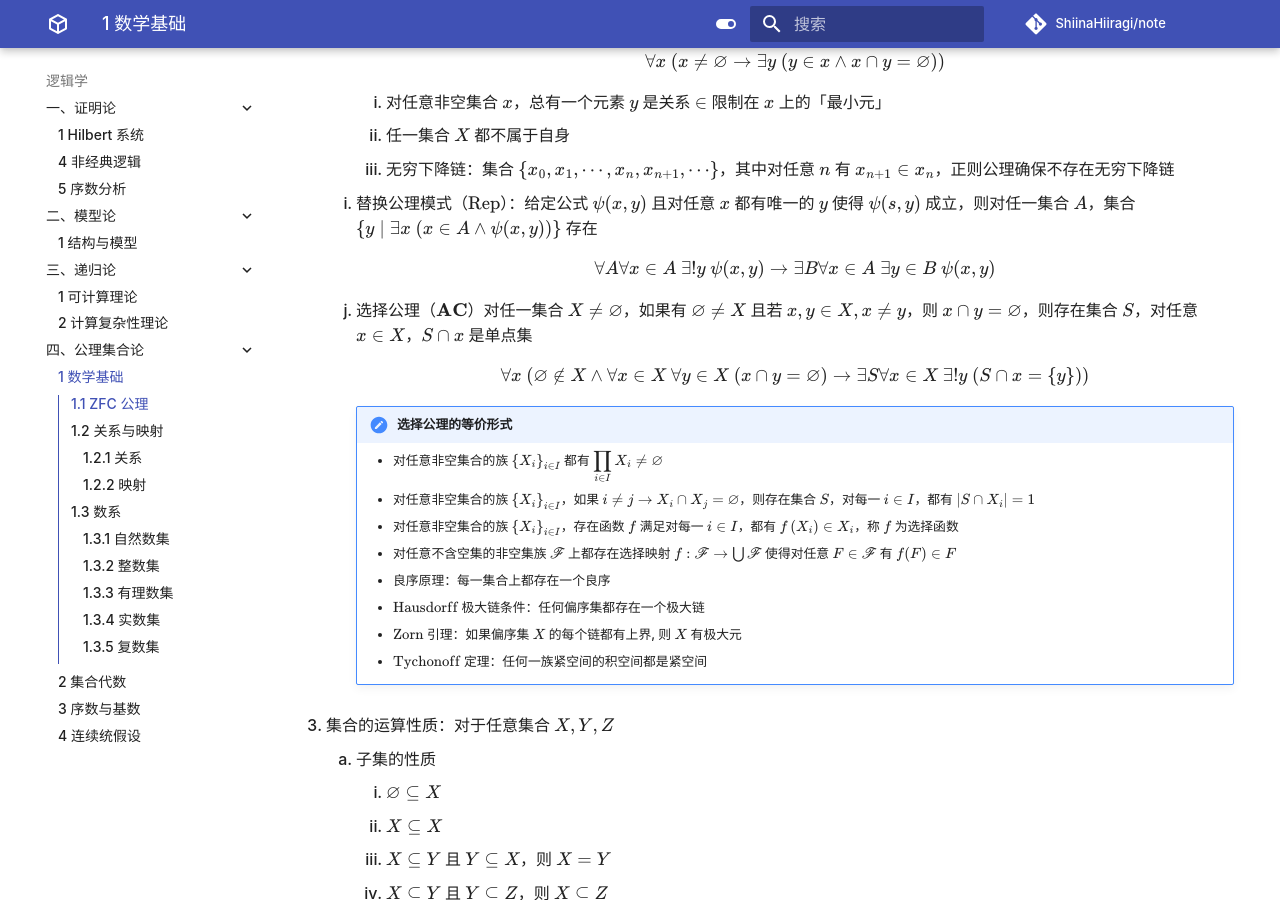
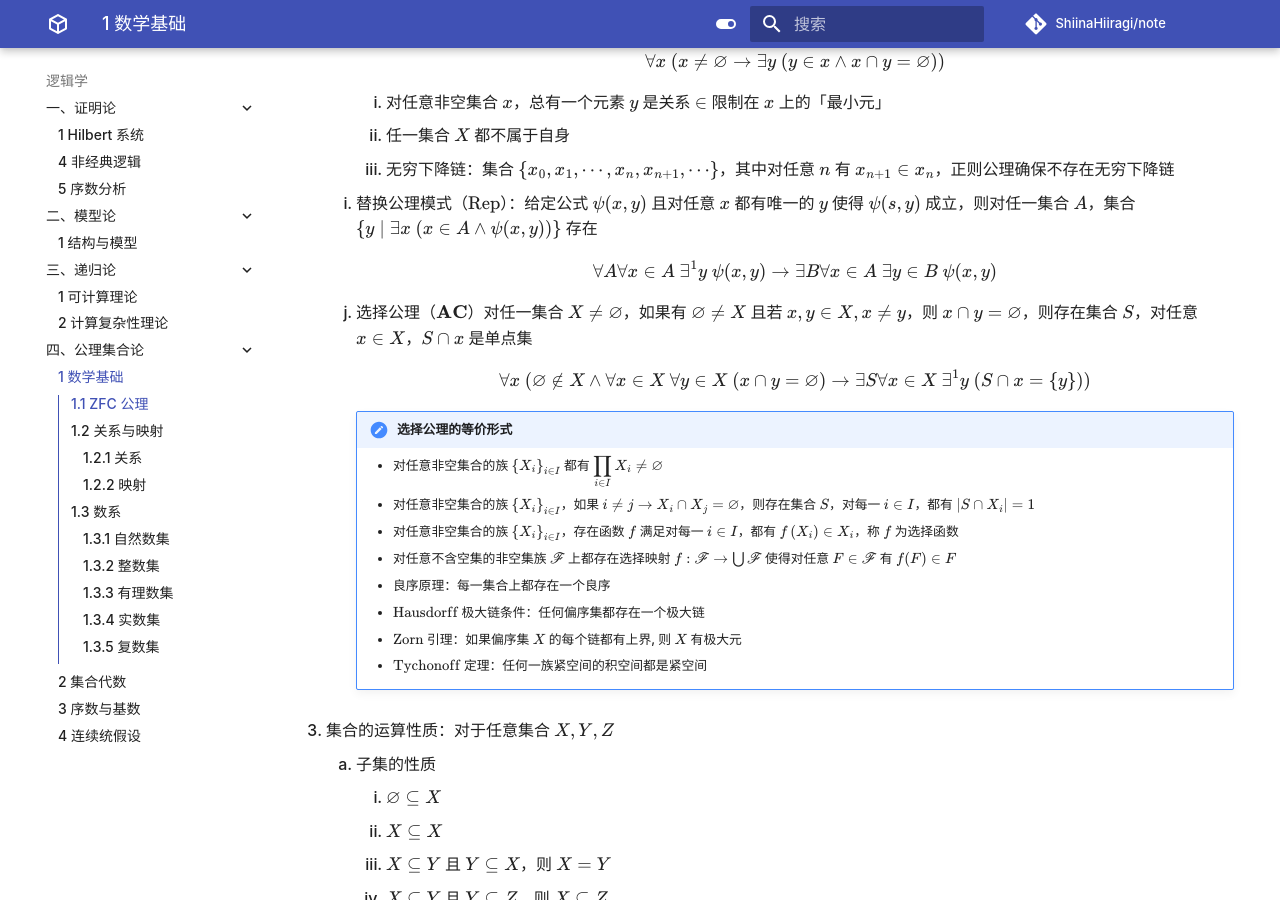
Before and after one commit to ShiinaHiiragi/note, an MkDocs documentation site: the page built from docs/logic/set/zfc.md, in a window 1280 px wide and 900 px high, scrolled down 1844 px. Built offline with MkDocs 1.6.1 and Material for MkDocs 9.7.7, drawn with Linux system fonts in a browser that asks for light colours; comment, search, counter and statistics services are not loaded; some of the changed text lies outside the part shown.

Commit message:
change unique exists

```diff
--- a/docs/logic/set/zfc.md
+++ b/docs/logic/set/zfc.md
@@ -15,7 +15,7 @@
 
             $\exists x \ (x < A \wedge \varphi(x))$ 简写为 $\exists x < A \ \varphi(x)$
 
-        4. $\exists x \ (\varphi(x) \wedge \forall y \ (\varphi(y) \to y = x))$：$\exists !x \ \varphi(x)$
+        4. $\exists x \ (\varphi(x) \wedge \forall y \ (\varphi(y) \to y = x))$：$\exists^{1} x \ \varphi(x)$
 
 2. $\mathbf{ZFC}$ 公理
     1. 存在公理（$\text{Exi}$）：存在一个集合
@@ -100,13 +100,13 @@
     9. 替换公理模式（$\text{Rep}$）：给定公式 $\psi(x, y)$ 且对任意 $x$ 都有唯一的 $y$ 使得 $\psi(s, y)$ 成立，则对任一集合 $A$，集合 $\{y \mid \exists x \ (x \in A \wedge \psi(x, y))\}$ 存在
 
         $$
-        \forall A \forall x \in A \ \exists !y \ \psi(x, y) \to \exists B \forall x \in A \ \exists y \in B \ \psi(x, y)
+        \forall A \forall x \in A \ \exists^{1} y \ \psi(x, y) \to \exists B \forall x \in A \ \exists y \in B \ \psi(x, y)
         $$
 
     10. 选择公理（$\mathbf{AC}$）对任一集合 $X \neq \varnothing$，如果有 $\varnothing \neq X$ 且若 $x, y \in X, x \neq y$，则 $x \cap y = \varnothing$，则存在集合 $S$，对任意 $x \in X$，$S \cap x$ 是单点集
 
         $$
-        \forall x \ (\varnothing \notin X \wedge \forall x \in X \ \forall y \in X \ (x \cap y = \varnothing) \to \exists S \forall x \in X \ \exists !y \ (S \cap x = \{y\}))
+        \forall x \ (\varnothing \notin X \wedge \forall x \in X \ \forall y \in X \ (x \cap y = \varnothing) \to \exists S \forall x \in X \ \exists^{1} y \ (S \cap x = \{y\}))
         $$
 
         !!! note "选择公理的等价形式"
```
Also changed, not shown: docs/anly/princ/seq.md (+1 -1 lines).
